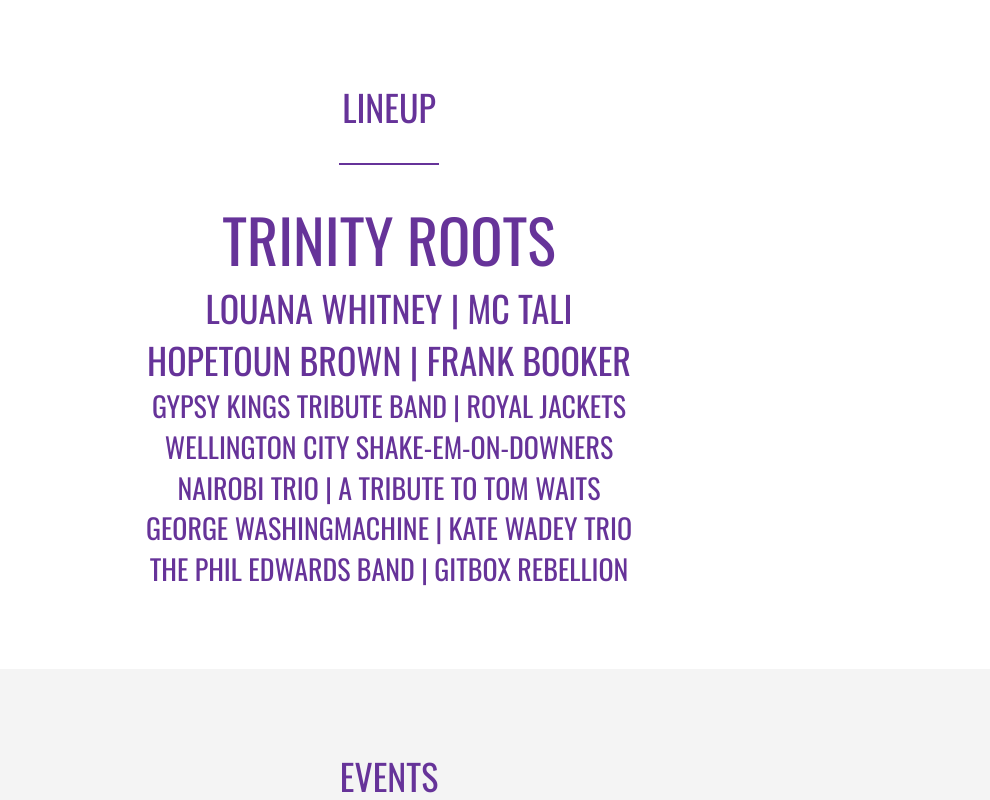
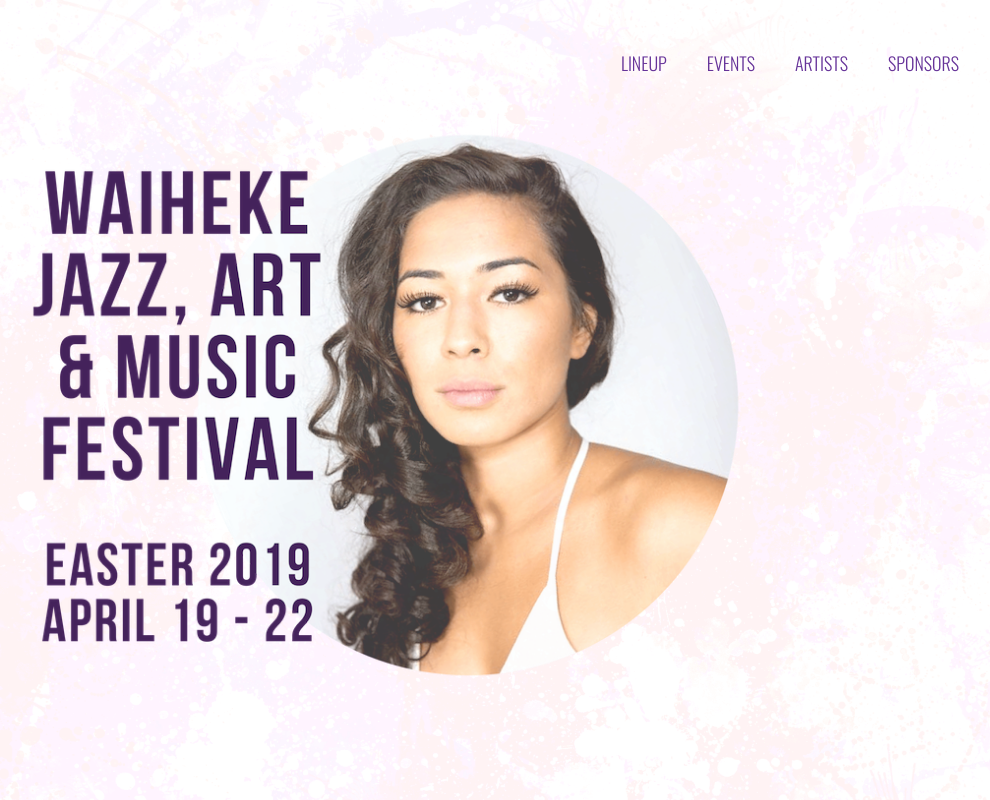
Before and after one commit to adamjq/waiheke-jazz-festival, a React (Create React App) app in the folder waihekejazzfestival/: page / in a window 1280 px wide. Shown: the top 800 px of the page, without its empty margins (251-1241 px from the left). Built offline with nearby package versions, Linux system fonts and the light colour scheme.

Commit message:
refactor header to react

```diff
--- a/waihekejazzfestival/src/App.js
+++ b/waihekejazzfestival/src/App.js
@@ -3,12 +3,14 @@
 import ArtistSection from "./components/ArtistSection"
 import EventSection from "./components/EventSection"
 import Footer from "./components/Footer"
+import Header from "./components/Header"
 import LineupSection from "./components/LineupSection"
 import SponsorSection from "./components/SponsorSection"
 
 const App = () => {
     return (
         <div className="App">
+            <Header />
             <LineupSection />
             <EventSection />
             <ArtistSection />
--- /dev/null
+++ b/waihekejazzfestival/src/components/Header.js
@@ -0,0 +1,26 @@
+
+import React from 'react';
+
+const Header = () => {
+    return (
+        <header>
+            <nav>
+                <div className="row">
+                    <ul className="main-nav">
+                        <li><a href="#lineup">Lineup</a></li>
+                        <li><a href="#events">Events</a></li>
+                        <li><a href="#artists">Artists</a></li>
+                        <li><a href="#sponsors">Sponsors</a></li>
+                    </ul>
+                </div>
+            </nav>
+
+            <div className="hero-text-box">
+                <img className="logo-img" src="./img/jazz-fest-logo.png" alt="Waiheke Jazz Festival Logo"/>
+            </div>
+        </header>
+
+    );
+}
+
+export default Header;
```
